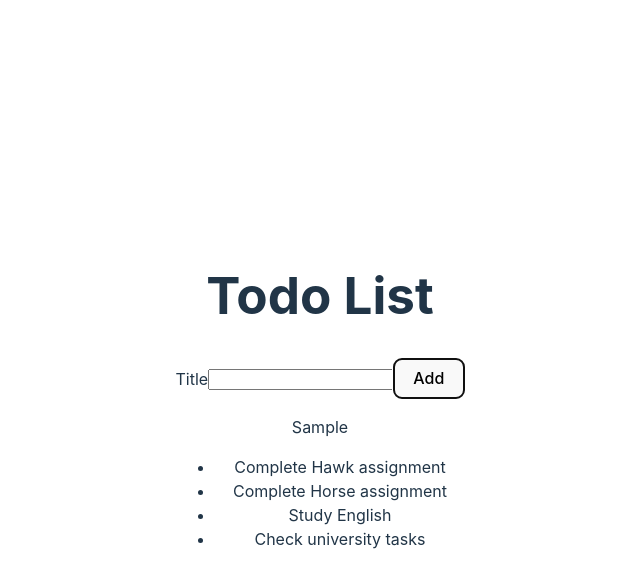
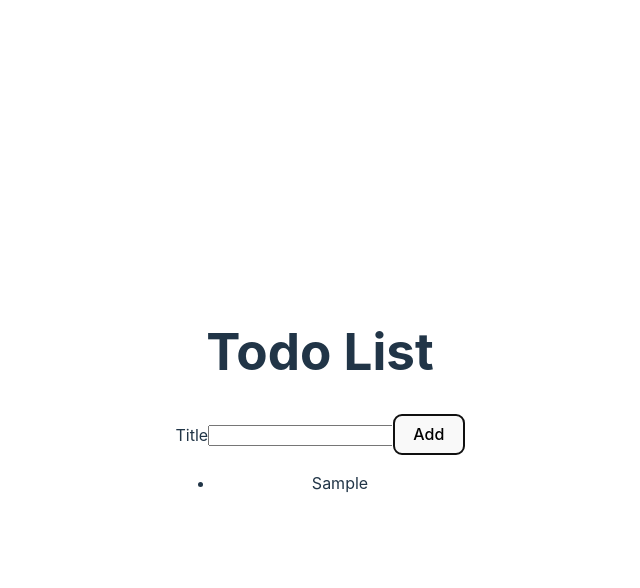
Before and after one commit to Unstoppable7/react-todo, a React (Vite) app: page / in a window 1280 px wide. Both pictures are taken after typing "Sample" into the empty fields and a click on the button "Add". Shown: the top 588 px of the page, without its empty margins (320-960 px from the left). Built offline with nearby package versions, Linux system fonts and the light colour scheme.

Commit message:
answer lesson_1_4

```diff
--- a/src/AddTodoForm.jsx
+++ b/src/AddTodoForm.jsx
@@ -1,14 +1,18 @@
-export default function AddTodoForm(props) {
+import { useState } from 'react';
 
-  function handleAddTodo(event){
+export default function AddTodoForm({ onAddTodo }) {
+
+  const [todoTitle, setTodoTitle] = useState("");
+
+  function handleAddTodo(event) {
     event.preventDefault();
-    const todoTitle = event.target.querySelector("input").value;
+    onAddTodo({ title: todoTitle, id: Date.now() });
+    setTodoTitle("");
+  }
 
-    console.log(`todoTitle: ${todoTitle}`);
-
-    event.target.reset();
-
-    props.onAddTodo(todoTitle);
+  function handleTitleChange(event) {
+    let newTodoTitle = event.target.value;
+    setTodoTitle(newTodoTitle);
   }
 
   return (
@@ -16,7 +20,7 @@
       <label htmlFor="todoTitle">
         Title
       </label>
-      <input name="title" id="todoTitle"/>
+      <input name="title" id="todoTitle" value={todoTitle} onChange={handleTitleChange} />
       <button>Add</button>
     </form>
   );
--- a/src/App.jsx
+++ b/src/App.jsx
@@ -4,15 +4,17 @@
 import { useState } from 'react'
 
 function App() {
+  const [todoList, setTodoList] = useState([]);
 
-  const [newTodo, setNewTodo] = useState("");
+  function addTodo(newTodo) {
+    setTodoList((previousTodoList) => [...previousTodoList, newTodo]);
+  }
 
   return (
     <div>
       <h1>Todo List</h1>
-      <AddTodoForm onAddTodo={setNewTodo}/>
-      <p>{newTodo}</p>
-      <TodoList/>
+      <AddTodoForm onAddTodo={addTodo} />
+      <TodoList todoList={todoList} />
     </div>
   )
 }
--- a/src/TodoList.jsx
+++ b/src/TodoList.jsx
@@ -1,27 +1,6 @@
 import TodoListItem from "./TodoListItem";
 
-const todoList = [
-
-  {
-    id: 1,
-    title: "Complete Hawk assignment"
-  },
-  {
-    id: 2,
-    title: "Complete Horse assignment"
-  },
-  {
-    id: 3,
-    title: "Study English"
-  },
-  {
-    id: 4,
-    title: "Check university tasks"
-  },
-
-];
-
-export default function TodoList() {
+export default function TodoList({ todoList }) {
 
   return (
     <ul>
--- a/src/TodoListItem.jsx
+++ b/src/TodoListItem.jsx
@@ -1,5 +1,5 @@
-export default function TodoListItem(props) {
+export default function TodoListItem({ todo }) {
   return (
-    <li>{props.todo.title}</li>
+    <li>{todo.title}</li>
   );
 }
```
